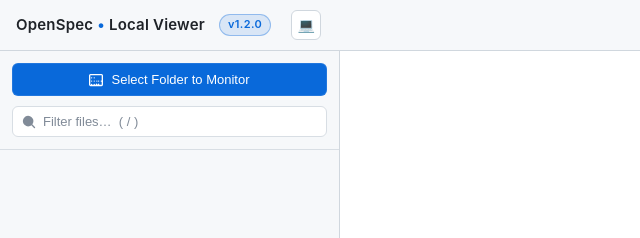
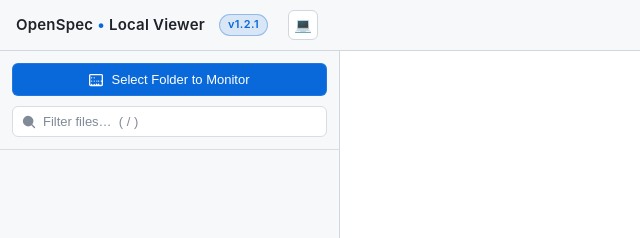
Before and after one commit to ypyl/openspec-viewer, a plain HTML site: page index.html in a window 1280 px wide. Shown: the top 238 px of the page, 0-640 px from the left. Drawn offline with nearby package versions, Linux system fonts and the light colour scheme.

Commit message:
Fix OpenSpec link in README; bump to v1.2.1

```diff
--- a/index.html
+++ b/index.html
@@ -1,5 +1,5 @@
 <!DOCTYPE html>
-<!-- OpenSpec Local Viewer v1.2.0 -->
+<!-- OpenSpec Local Viewer v1.2.1 -->
 <html lang="en">
 <head>
   <meta charset="UTF-8">
@@ -575,7 +575,7 @@
 <body>
   <header>
     <h1>OpenSpec <span class="dot">•</span> Local Viewer</h1>
-    <span class="version">v1.2.0</span>
+    <span class="version">v1.2.1</span>
     <button id="theme-btn" class="theme-btn" title="Toggle dark / light theme">☀️</button>
     <div id="stats"></div>
   </header>
```
Also changed, not shown: README.md.
